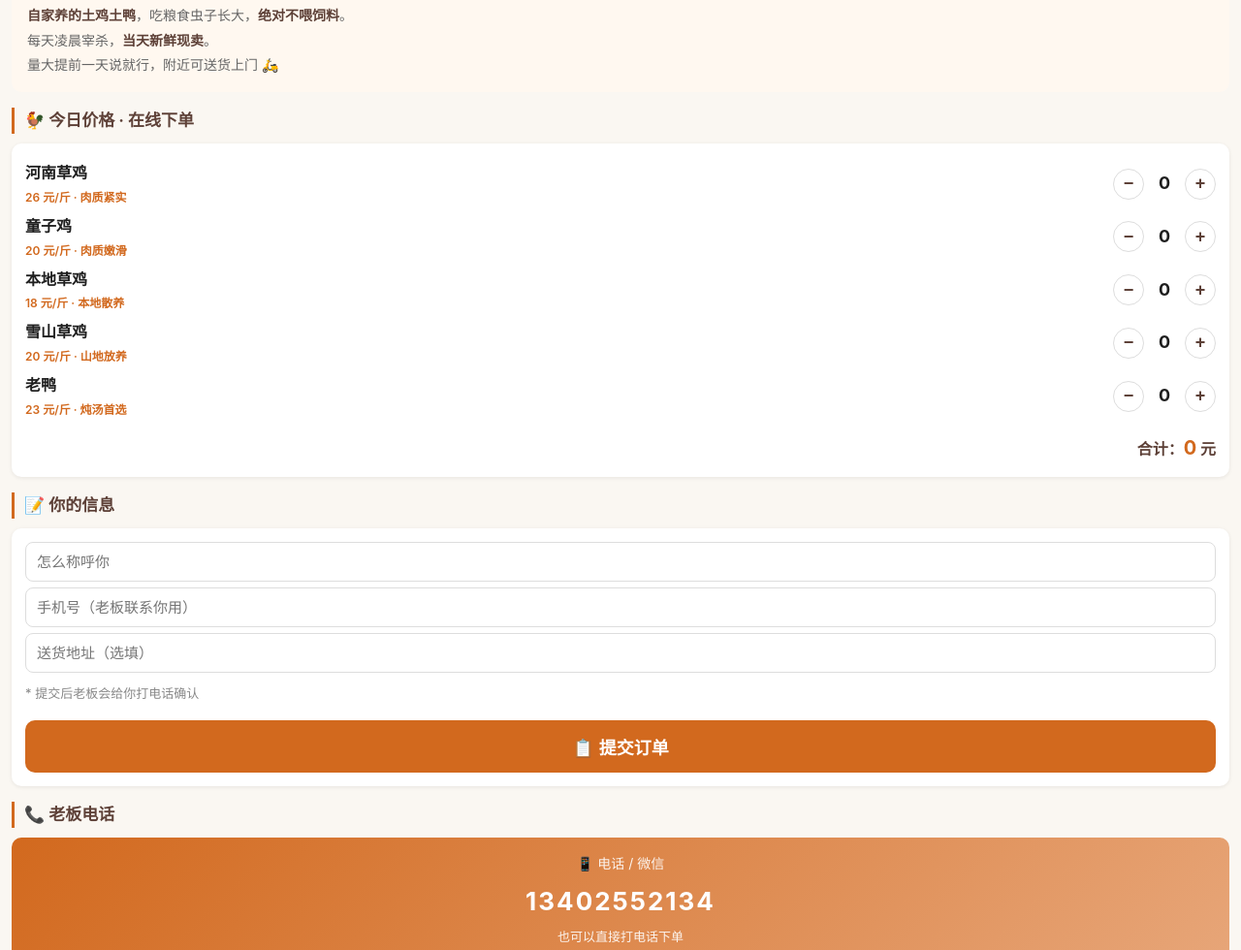
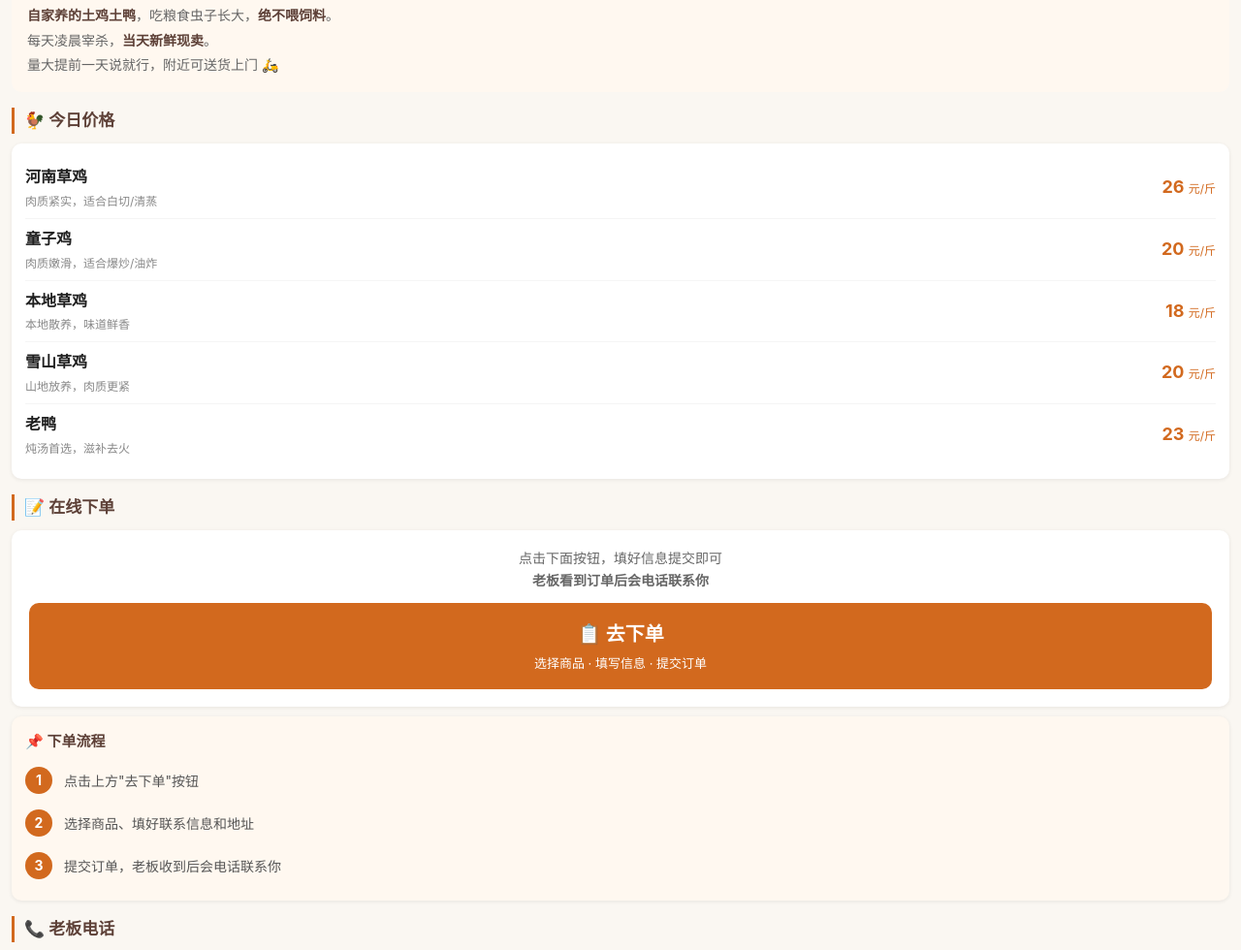
Before and after one commit to xgh174785s2026/jitan, a plain HTML site: page index.html in a window 1280 px wide. Shown: the part 235-1215 px from the top of the page at 97% size. Drawn offline with Linux system fonts and the light colour scheme.

Commit message:
add jinshuju order form

```diff
--- a/index.html
+++ b/index.html
@@ -8,7 +8,7 @@
     * { margin: 0; padding: 0; box-sizing: border-box; }
     body {
       font-family: -apple-system, BlinkMacSystemFont, "Segoe UI", Roboto, "Noto Sans SC", sans-serif;
-      background: #faf7f2; color: #1f1f1f; line-height: 1.6; padding-bottom: 80px;
+      background: #faf7f2; color: #1f1f1f; line-height: 1.6; padding-bottom: 60px;
     }
     .banner {
       background: linear-gradient(135deg, #8B4513, #D2691E);
@@ -32,47 +32,22 @@
     }
     .intro-card p { font-size: 14px; color: #666; line-height: 1.8; }
     .intro-card strong { color: #5D4037; }
-
-    /* 商品列表 */
-    .order-item {
-      display: flex; justify-content: space-between; align-items: center; padding: 4px 0;
+    .price-row {
+      display: flex; justify-content: space-between; align-items: center;
+      padding: 8px 0; border-bottom: 1px solid #f5f5f5;
     }
-    .item-info { flex: 1; }
-    .item-name { font-size: 16px; font-weight: 600; color: #1f1f1f; }
-    .item-price { font-size: 12px; color: #D2691E; margin-top: 2px; font-weight: 600; }
-    .qty-control { display: flex; align-items: center; gap: 10px; }
-    .qty-btn {
-      width: 32px; height: 32px; border-radius: 50%; border: 1px solid #ddd;
-      background: white; font-size: 18px; font-weight: 700;
-      display: flex; align-items: center; justify-content: center;
-      cursor: pointer; color: #5D4037; user-select: none;
+    .price-row:last-child { border-bottom: none; }
+    .price-name { font-size: 16px; font-weight: 600; color: #1f1f1f; }
+    .price-desc { font-size: 12px; color: #888; margin-top: 2px; }
+    .price-val { font-size: 18px; font-weight: 700; color: #D2691E; }
+    .price-val small { font-size: 12px; font-weight: 400; }
+    .btn-order {
+      width: 100%; padding: 16px; background: #D2691E; color: white;
+      border: none; border-radius: 10px; font-size: 20px; font-weight: 700;
+      cursor: pointer; text-decoration: none; display: block; text-align: center;
     }
-    .qty-btn:active { background: #f0f0f0; }
-    .qty-num { font-size: 18px; font-weight: 700; width: 22px; text-align: center; }
-
-    .form-input {
-      width: 100%; padding: 11px; border: 1px solid #ddd; border-radius: 8px;
-      font-size: 15px; margin-bottom: 8px;
-    }
-    .form-input:focus { outline: none; border-color: #D2691E; }
-    .btn-orange {
-      width: 100%; padding: 14px; background: #D2691E; color: white;
-      border: none; border-radius: 10px; font-size: 18px; font-weight: 700;
-      cursor: pointer; margin-top: 6px;
-    }
-    .btn-orange:active { background: #B85E1A; }
-    .btn-green {
-      width: 100%; padding: 14px; background: #22A852; color: white;
-      border: none; border-radius: 10px; font-size: 18px; font-weight: 700;
-      cursor: pointer; margin-top: 6px;
-    }
-    .total-bar {
-      font-size: 16px; font-weight: 700; color: #5D4037;
-      padding: 10px 0 0; text-align: right;
-    }
-    .total-bar span { color: #D2691E; font-size: 20px; }
-
-    /* 联系方式卡 */
+    .btn-order:active { background: #B85E1A; }
+    .btn-order small { font-size: 13px; font-weight: 400; display: block; margin-top: 4px; }
     .contact-card {
       background: linear-gradient(135deg, #D2691E, #E8A87C);
       color: white; border-radius: 10px; padding: 16px; text-align: center; margin: 10px 0;
@@ -84,28 +59,15 @@
       border: none; border-radius: 30px; padding: 10px 30px;
       font-size: 16px; font-weight: 700; text-decoration: none; margin-top: 8px;
     }
-    .info-line { font-size: 13px; color: #888; padding: 3px 0; }
-
-    /* 下单成功弹窗 */
-    .modal-overlay {
-      display: none; position: fixed; inset: 0; background: rgba(0,0,0,0.5);
-      z-index: 999; justify-content: center; align-items: center; padding: 20px;
+    .step-box {
+      display: flex; align-items: flex-start; gap: 12px; padding: 8px 0;
     }
-    .modal-overlay.show { display: flex; }
-    .modal-box {
-      background: white; border-radius: 16px; padding: 24px; max-width: 400px; width: 100%;
-      text-align: center;
+    .step-num {
+      width: 28px; height: 28px; border-radius: 50%; background: #D2691E;
+      color: white; text-align: center; line-height: 28px; font-size: 14px; font-weight: 700;
+      flex-shrink: 0;
     }
-    .modal-box h2 { font-size: 20px; color: #22A852; margin: 8px 0; }
-    .modal-box .order-detail {
-      background: #FFF8F0; border-radius: 10px; padding: 14px; margin: 12px 0;
-      text-align: left; font-size: 14px; line-height: 1.8;
-    }
-    .modal-box .tip { font-size: 13px; color: #888; margin-top: 8px; }
-    .close-btn {
-      width: 100%; padding: 12px; background: #D2691E; color: white;
-      border: none; border-radius: 10px; font-size: 16px; font-weight: 700; cursor: pointer;
-    }
+    .step-txt { font-size: 14px; color: #555; padding-top: 4px; }
   </style>
 </head>
 <body>
@@ -121,83 +83,67 @@
   <!-- 介绍 -->
   <div class="intro-card">
     <p>
-      <strong>自家养的土鸡土鸭</strong>，吃粮食虫子长大，<strong>绝对不喂饲料</strong>。<br>
+      <strong>自家养的土鸡土鸭</strong>，吃粮食虫子长大，<strong>绝不喂饲料</strong>。<br>
       每天凌晨宰杀，<strong>当天新鲜现卖</strong>。<br>
       量大提前一天说就行，附近可送货上门 🛵
     </p>
   </div>
 
-  <!-- 今日价格 + 下单 -->
-  <div class="section-title">🐓 今日价格 · 在线下单</div>
-
-  <div class="card" id="orderSection">
-    <div class="order-item">
-      <div class="item-info">
-        <div class="item-name">河南草鸡</div>
-        <div class="item-price">26 元/斤 · 肉质紧实</div>
-      </div>
-      <div class="qty-control">
-        <button class="qty-btn" onclick="cq('henan',-1)">−</button>
-        <span class="qty-num" id="qh">0</span>
-        <button class="qty-btn" onclick="cq('henan',1)">+</button>
-      </div>
+  <!-- 价格表 -->
+  <div class="section-title">🐓 今日价格</div>
+  <div class="card">
+    <div class="price-row">
+      <div><div class="price-name">河南草鸡</div><div class="price-desc">肉质紧实，适合白切/清蒸</div></div>
+      <div class="price-val">26 <small>元/斤</small></div>
     </div>
-    <div class="order-item">
-      <div class="item-info">
-        <div class="item-name">童子鸡</div>
-        <div class="item-price">20 元/斤 · 肉质嫩滑</div>
-      </div>
-      <div class="qty-control">
-        <button class="qty-btn" onclick="cq('tongzi',-1)">−</button>
-        <span class="qty-num" id="qt">0</span>
-        <button class="qty-btn" onclick="cq('tongzi',1)">+</button>
-      </div>
+    <div class="price-row">
+      <div><div class="price-name">童子鸡</div><div class="price-desc">肉质嫩滑，适合爆炒/油炸</div></div>
+      <div class="price-val">20 <small>元/斤</small></div>
     </div>
-    <div class="order-item">
-      <div class="item-info">
-        <div class="item-name">本地草鸡</div>
-        <div class="item-price">18 元/斤 · 本地散养</div>
-      </div>
-      <div class="qty-control">
-        <button class="qty-btn" onclick="cq('bendi',-1)">−</button>
-        <span class="qty-num" id="qb">0</span>
-        <button class="qty-btn" onclick="cq('bendi',1)">+</button>
-      </div>
+    <div class="price-row">
+      <div><div class="price-name">本地草鸡</div><div class="price-desc">本地散养，味道鲜香</div></div>
+      <div class="price-val">18 <small>元/斤</small></div>
     </div>
-    <div class="order-item">
-      <div class="item-info">
-        <div class="item-name">雪山草鸡</div>
-        <div class="item-price">20 元/斤 · 山地放养</div>
-      </div>
-      <div class="qty-control">
-        <button class="qty-btn" onclick="cq('xueshan',-1)">−</button>
-        <span class="qty-num" id="qx">0</span>
-        <button class="qty-btn" onclick="cq('xueshan',1)">+</button>
-      </div>
+    <div class="price-row">
+      <div><div class="price-name">雪山草鸡</div><div class="price-desc">山地放养，肉质更紧</div></div>
+      <div class="price-val">20 <small>元/斤</small></div>
     </div>
-    <div class="order-item">
-      <div class="item-info">
-        <div class="item-name">老鸭</div>
-        <div class="item-price">23 元/斤 · 炖汤首选</div>
-      </div>
-      <div class="qty-control">
-        <button class="qty-btn" onclick="cq('laoya',-1)">−</button>
-        <span class="qty-num" id="ql">0</span>
-        <button class="qty-btn" onclick="cq('laoya',1)">+</button>
-      </div>
+    <div class="price-row">
+      <div><div class="price-name">老鸭</div><div class="price-desc">炖汤首选，滋补去火</div></div>
+      <div class="price-val">23 <small>元/斤</small></div>
     </div>
-
-    <div class="total-bar">合计：<span id="total">0</span> 元</div>
   </div>
 
-  <!-- 填信息 -->
-  <div class="section-title">📝 你的信息</div>
-  <div class="card">
-    <input class="form-input" id="cname" placeholder="怎么称呼你" style="margin-bottom:6px">
-    <input class="form-input" id="cphone" placeholder="手机号（老板联系你用）" type="tel" style="margin-bottom:6px">
-    <input class="form-input" id="caddr" placeholder="送货地址（选填）">
-    <div class="info-line" style="margin-bottom:8px;">* 提交后老板会给你打电话确认</div>
-    <button class="btn-orange" onclick="doOrder()">📋 提交订单</button>
+  <!-- 下单按钮 -->
+  <div class="section-title">📝 在线下单</div>
+  <div class="card" style="text-align:center;padding:18px;">
+    <p style="font-size:14px;color:#666;margin-bottom:12px;">
+      点击下面按钮，填好信息提交即可<br>
+      <strong>老板看到订单后会电话联系你</strong>
+    </p>
+    <a href="https://zrx14zgr.jsjform.com/f/NPFDz7" target="_blank" class="btn-order">
+      📋 去下单
+      <small>选择商品 · 填写信息 · 提交订单</small>
+    </a>
+  </div>
+
+  <!-- 下单流程 -->
+  <div class="card" style="background:#FFF8F0;">
+    <div style="font-size:15px;font-weight:600;color:#5D4037;margin-bottom:6px;">
+      📌 下单流程
+    </div>
+    <div class="step-box">
+      <div class="step-num">1</div>
+      <div class="step-txt">点击上方"去下单"按钮</div>
+    </div>
+    <div class="step-box">
+      <div class="step-num">2</div>
+      <div class="step-txt">选择商品、填好联系信息和地址</div>
+    </div>
+    <div class="step-box">
+      <div class="step-num">3</div>
+      <div class="step-txt">提交订单，老板收到后会电话联系你</div>
+    </div>
   </div>
 
   <!-- 联系方式 -->
@@ -222,42 +168,5 @@
 
 </div>
 
-<!-- 下单成功弹窗 -->
-<div class="modal-overlay" id="modal">
-  <div class="modal-box">
-    <div style="font-size:48px;">✅</div>
-    <h2>订单已提交！</h2>
-    <div class="order-detail" id="orderText"></div>
-    <div class="tip">
-      请保持手机畅通，老板会尽快联系你确认订单
-    </div>
-    <button class="close-btn" onclick="closeModal()">知道了</button>
-  </div>
-</div>
-
-<script>
-  const p = { henan:26, tongzi:20, bendi:18, xueshan:20, laoya:23 };
-  const n = { henan:"河南草鸡", tongzi:"童子鸡", bendi:"本地草鸡", xueshan:"雪山草鸡", laoya:"老鸭" };
-  const q = { henan:0, tongzi:0, bendi:0, xueshan:0, laoya:0 };
-
-  function cq(k,d) { q[k]=Math.max(0,q[k]+d); document.getElementById('q'+k[0]).textContent=q[k]; calc(); }
-  function calc() { let t=0; for(let k in q) t+=q[k]*p[k]; document.getElementById('total').textContent=t; }
-
-  function doOrder() {
-    let name=document.getElementById('cname').value.trim();
-    let phone=document.getElementById('cphone').value.trim();
-    if(!name||!phone){alert('请填写称呼和手机号');return;}
-    let s='';
-    let t=0, has=false;
-    for(let k in q){if(q[k]>0){s+='  '+n[k]+' x '+q[k]+' 斤 = '+q[k]*p[k]+'元\\n';t+=q[k]*p[k];has=true;}}
-    if(!has){alert('请选择商品');return;}
-    let addr=document.getElementById('caddr').value.trim();
-    let full='🛵 顾客：'+name+'\n📞 电话：'+phone+(addr?'\n📍 地址：'+addr:'')+'\n\n📋 商品清单：\n'+s+'\n💰 合计：'+t+'元\n\n⏰ 提交时间：'+new Date().toLocaleString();
-    document.getElementById('orderText').textContent=full;
-    document.getElementById('modal').classList.add('show');
-  }
-  function closeModal(){document.getElementById('modal').classList.remove('show');}
-</script>
-
 </body>
 </html>
```
